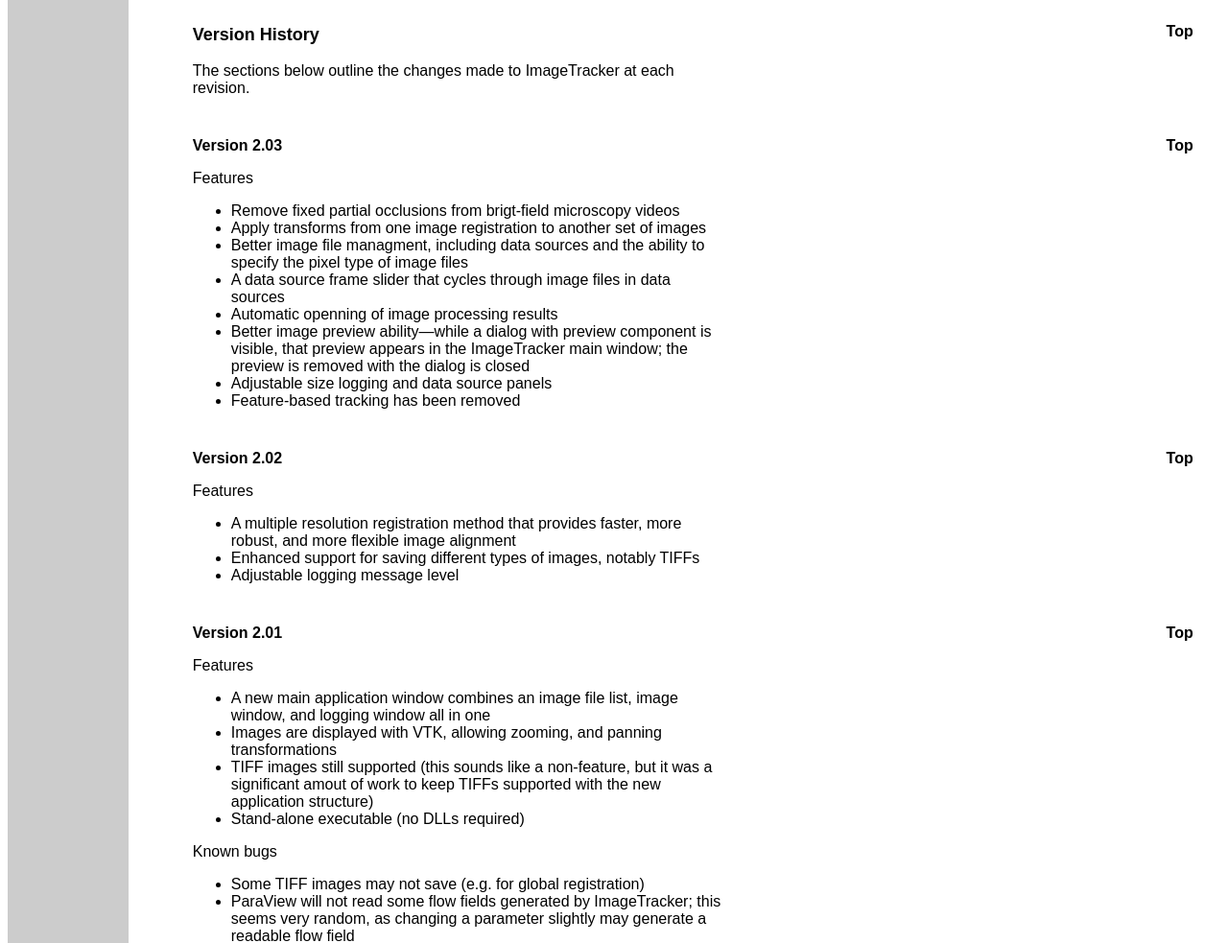
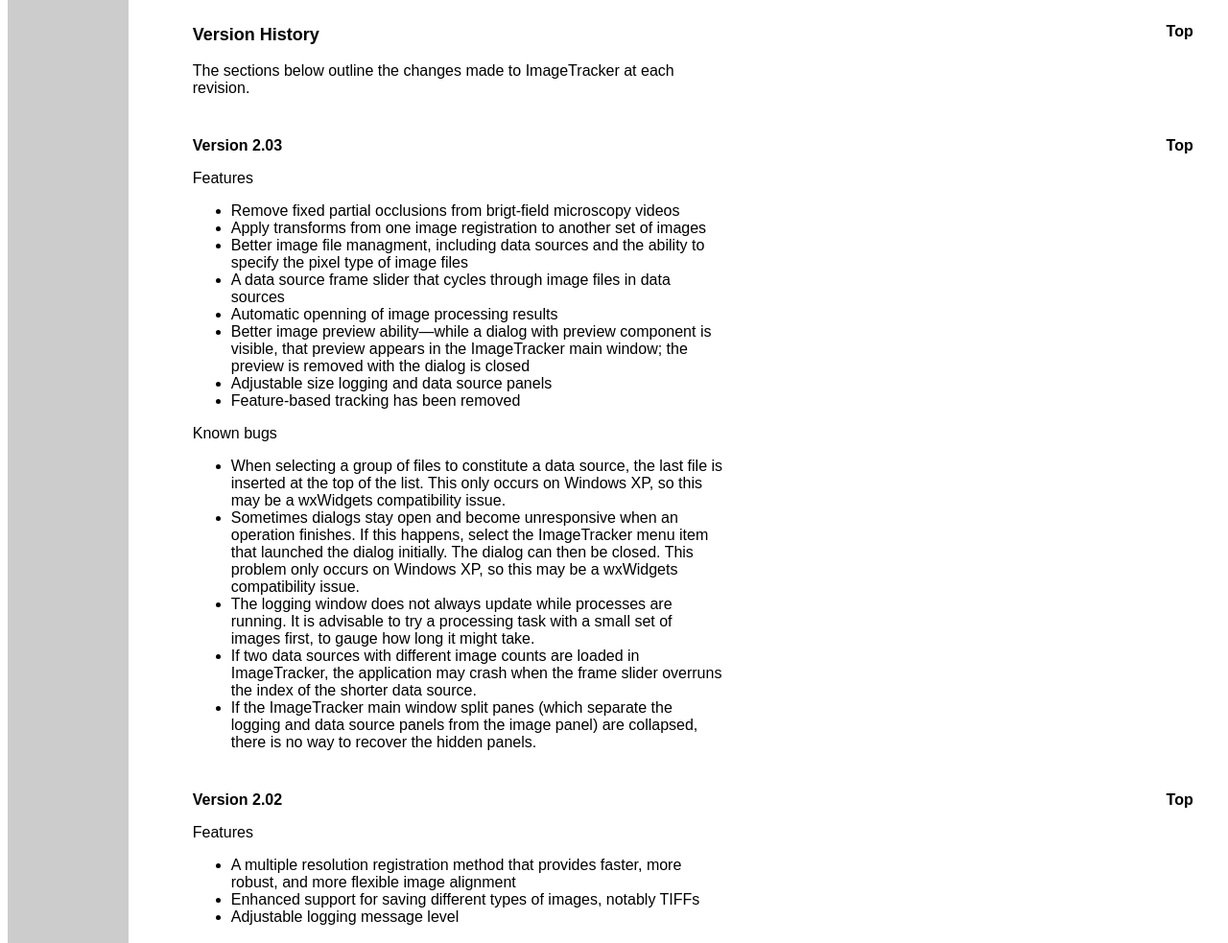
Before and after one commit to CISMM/ImageTracker, a plain HTML site: page docs/manual.html in a window 1280 px wide. Shown: the part 8472-9455 px from the top of the page at 96% size. Drawn offline with Linux system fonts and the light colour scheme.

Commit message:
Added known bug list.

```diff
--- a/docs/manual.html
+++ b/docs/manual.html
@@ -329,7 +329,8 @@
   	      </tr>
 		<tr>
 			<td>&nbsp;</td>
-			<td><p><a name="v2.03" class="subsection">Version 2.03</a></p>
+			<td>
+			<p><a name="v2.03" class="subsection">Version 2.03</a></p>
 			<p>Features</p>
 			<ul>
 			<li>Remove fixed partial occlusions from brigt-field microscopy videos</li>
@@ -340,7 +341,16 @@
 			<li>Better image preview ability&mdash;while a dialog with preview component is visible, that preview appears in the ImageTracker main window; the preview is removed with the dialog is closed</li>
 			<li>Adjustable size logging and data source panels</li>
 			<li>Feature-based tracking has been removed</li>
-			</ul></td>
+			</ul>
+			<p>Known bugs</p>
+			<ul>
+			<li>When selecting a group of files to constitute a data source, the last file is inserted at the top of the list. This only occurs on Windows XP, so this may be a wxWidgets compatibility issue.</li>
+			<li>Sometimes dialogs stay open and become unresponsive when an operation finishes. If this happens, select the ImageTracker menu item that launched the dialog initially. The dialog can then be closed. This problem only occurs on Windows XP, so this may be a wxWidgets compatibility issue.</li>
+			<li>The logging window does not always update while processes are running. It is advisable to try a processing task with a small set of images first, to gauge how long it might take.</li>
+			<li>If two data sources with different image counts are loaded in ImageTracker, the application may crash when the frame slider overruns the index of the shorter data source.</li>
+			<li>If the ImageTracker main window split panes (which separate the logging and data source panels from the image panel) are collapsed, there is no way to recover the hidden panels.</li>
+			</ul>
+			</td>
 			<td>&nbsp;</td>
 			<td><p><a href="#top">Top</a></p></td>
 		</tr>
```
